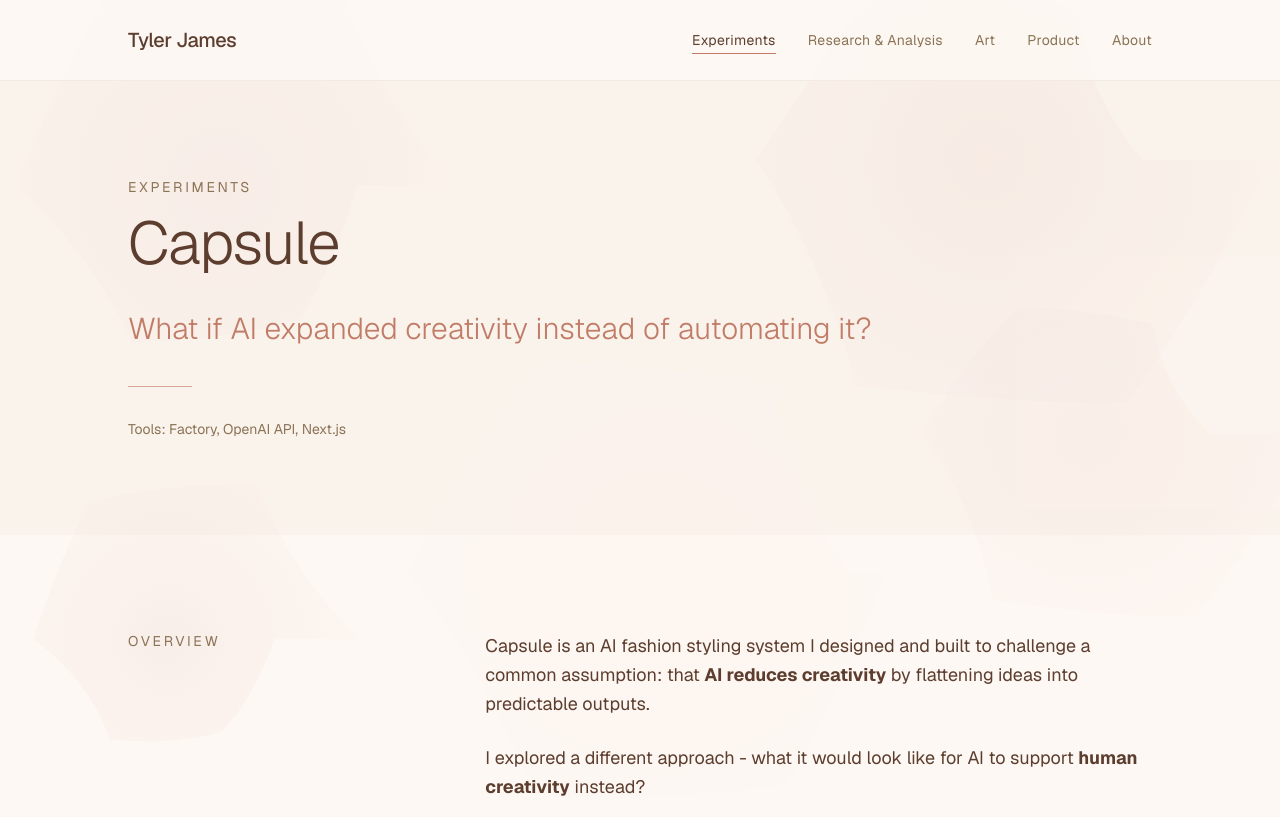
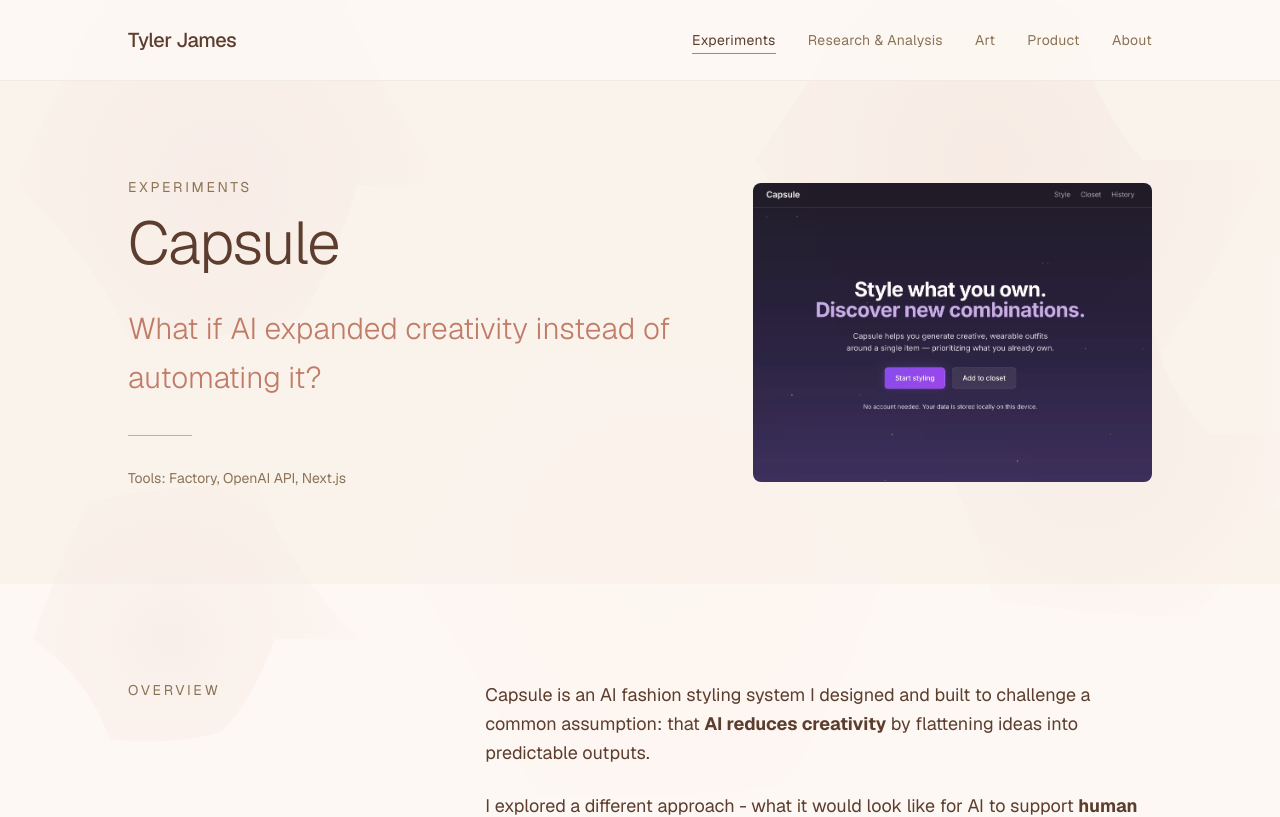
Before and after one commit to tylerajames48/tyler-portfolio, a Next.js app: page /experimental-projects/capsule in a window 1280 px wide. Shown: the top 817 px of the page. Built offline with nearby package versions, Linux system fonts and the light colour scheme.

Commit message:
Add hero images to experiment deep dive pages
- Capsule: capsule-home.png
- Joy of Making: joy-of-making-home.png (object-contain to prevent cropping)
- Rewriting the Rules: after1.png

Co-authored-by: factory-droid[bot] <138933559+factory-droid[bot]@users.noreply.github.com>

```diff
--- a/src/app/experimental-projects/capsule/page.tsx
+++ b/src/app/experimental-projects/capsule/page.tsx
@@ -49,6 +49,8 @@ export default function CapsulePage() {
       {/* Hero Section */}
       <section className="py-16 md:py-24 bg-peach/30">
         <div className="max-w-6xl mx-auto px-6 md:px-12 lg:px-16">
+          <div className="grid md:grid-cols-12 gap-8 md:gap-12 items-center">
+            <div className="md:col-span-7">
               <p className="text-sm uppercase tracking-[0.2em] text-warmgray mb-4">
                 Experiments
               </p>
@@ -56,7 +58,7 @@ export default function CapsulePage() {
                 Capsule
               </h1>
 
-          <p className="text-2xl md:text-3xl font-light text-terracotta mb-8 max-w-3xl leading-relaxed">
+              <p className="text-2xl md:text-3xl font-light text-terracotta mb-8 leading-relaxed">
                 What if AI expanded creativity instead of automating it?
               </p>
 
@@ -65,6 +67,17 @@ export default function CapsulePage() {
               <p className="text-sm text-warmgray">
                 Tools: Factory, OpenAI API, Next.js
               </p>
+            </div>
+            <div className="md:col-span-5">
+              <div className="aspect-[4/3] rounded-lg overflow-hidden opacity-90">
+                <img
+                  src="/images/experimental/capsule-home.png"
+                  alt="Capsule"
+                  className="w-full h-full object-cover"
+                />
+              </div>
+            </div>
+          </div>
         </div>
       </section>
 
--- a/src/app/experimental-projects/joy-of-making/page.tsx
+++ b/src/app/experimental-projects/joy-of-making/page.tsx
@@ -111,6 +111,8 @@ export default function JoyOfMakingPage() {
       {/* Hero Section */}
       <section className="py-16 md:py-24 bg-peach/30">
         <div className="max-w-6xl mx-auto px-6 md:px-12 lg:px-16">
+          <div className="grid md:grid-cols-12 gap-8 md:gap-12 items-center">
+            <div className="md:col-span-7">
               <p className="text-sm uppercase tracking-[0.2em] text-warmgray mb-4">
                 Experiments
               </p>
@@ -118,7 +120,7 @@ export default function JoyOfMakingPage() {
                 The Joy of Making
               </h1>
 
-          <p className="text-2xl md:text-3xl font-light text-terracotta mb-8 max-w-3xl leading-relaxed">
+              <p className="text-2xl md:text-3xl font-light text-terracotta mb-8 leading-relaxed">
                 Is creativity defined by the tool, the process, or the feeling of being alive while
                 making something?
               </p>
@@ -128,6 +130,17 @@ export default function JoyOfMakingPage() {
               <p className="text-sm text-warmgray">
                 Tools: Stretch Robot, Python, OpenCV, dlib, Webcam, DALL·E, Paint, Sponge
               </p>
+            </div>
+            <div className="md:col-span-5">
+              <div className="rounded-lg overflow-hidden opacity-90">
+                <img
+                  src="/images/experimental/joy-of-making-home.png"
+                  alt="The Joy of Making"
+                  className="w-full h-auto object-contain"
+                />
+              </div>
+            </div>
+          </div>
         </div>
       </section>
 
--- a/src/app/experimental-projects/rewriting-the-rules/page.tsx
+++ b/src/app/experimental-projects/rewriting-the-rules/page.tsx
@@ -67,6 +67,8 @@ export default function RewritingTheRulesPage() {
       {/* Hero Section */}
       <section className="py-16 md:py-24 bg-peach/30">
         <div className="max-w-6xl mx-auto px-6 md:px-12 lg:px-16">
+          <div className="grid md:grid-cols-12 gap-8 md:gap-12 items-center">
+            <div className="md:col-span-7">
               <p className="text-sm uppercase tracking-[0.2em] text-warmgray mb-4">
                 Experiments
               </p>
@@ -74,7 +76,7 @@ export default function RewritingTheRulesPage() {
                 Rewriting the Rules
               </h1>
 
-          <p className="text-2xl md:text-3xl font-light text-terracotta mb-8 max-w-3xl leading-relaxed">
+              <p className="text-2xl md:text-3xl font-light text-terracotta mb-8 leading-relaxed">
                 When AI imagines the future, how much of the past does it carry with it?
               </p>
 
@@ -83,6 +85,17 @@ export default function RewritingTheRulesPage() {
               <p className="text-sm text-warmgray">
                 Tools: Midjourney, Discord, Image-to-Image Generation
               </p>
+            </div>
+            <div className="md:col-span-5">
+              <div className="aspect-[4/3] rounded-lg overflow-hidden opacity-90">
+                <img
+                  src="/images/experimental/rewriting-the-rules/after1.png"
+                  alt="Rewriting the Rules"
+                  className="w-full h-full object-cover"
+                />
+              </div>
+            </div>
+          </div>
         </div>
       </section>
 
```
Lines whose indentation alone changed are shown as unchanged.
